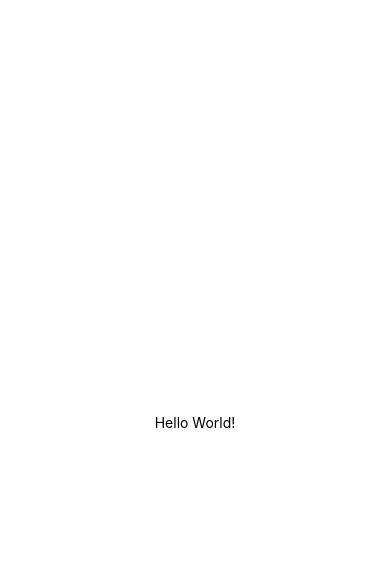
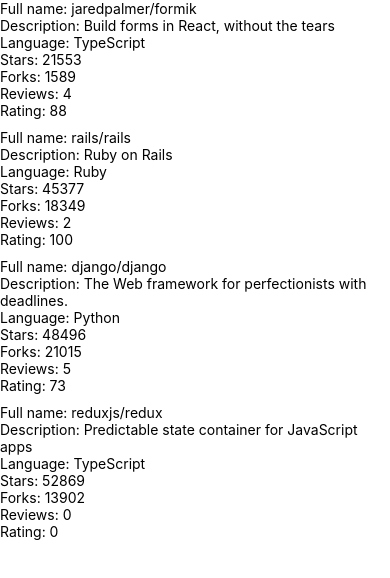
Before and after one commit to tveijola/rate-repository-app, a React Native app: screen / in a window 390 px wide. Shown: the top 578 px of the page. Built offline with nearby package versions, Linux system fonts and the light colour scheme.

Commit message:
implemented first version of Repository List

```diff
--- a/App.js
+++ b/App.js
@@ -1,21 +1,8 @@
-import { StatusBar } from 'expo-status-bar';
 import React from 'react';
-import { StyleSheet, Text, View } from 'react-native';
+import Main from './src/components/Main';
 
-export default function App() {
-  return (
-    <View style={styles.container}>
-      <Text>Hello World!</Text>
-      <StatusBar style="auto" />
-    </View>
-  );
-}
+const App = () => {
+  return <Main />;
+};
 
-const styles = StyleSheet.create({
-  container: {
-    flex: 1,
-    backgroundColor: '#fff',
-    alignItems: 'center',
-    justifyContent: 'center',
-  },
-});
+export default App;
--- /dev/null
+++ b/src/components/Main.jsx
@@ -0,0 +1,22 @@
+import React from 'react';
+import Constants from 'expo-constants';
+import { StyleSheet, View } from 'react-native';
+import RepositoryList from './RepositoryList';
+
+const styles = StyleSheet.create({
+  container: {
+    marginTop: Constants.statusBarHeight,
+    flexGrow: 1,
+    flexShrink: 1
+  }
+});
+
+const Main = () => {
+  return (
+    <View style={styles.container}>
+      <RepositoryList />
+    </View>
+  );
+};
+
+export default Main;
--- /dev/null
+++ b/src/components/RepositoryItem.jsx
@@ -0,0 +1,18 @@
+import React from 'react';
+import { View, Text } from 'react-native';
+
+const RepositoryItem = ({ repository }) => {
+  return (
+    <View>
+      <Text>{`Full name: ${repository.fullName}`}</Text>
+      <Text>{`Description: ${repository.description}`}</Text>
+      <Text>{`Language: ${repository.language}`}</Text>
+      <Text>{`Stars: ${repository.stargazersCount}`}</Text>
+      <Text>{`Forks: ${repository.forksCount}`}</Text>
+      <Text>{`Reviews: ${repository.reviewCount}`}</Text>
+      <Text>{`Rating: ${repository.ratingAverage}`}</Text>
+    </View>
+  );
+};
+
+export default RepositoryItem;
--- /dev/null
+++ b/src/components/RepositoryList.jsx
@@ -0,0 +1,71 @@
+import React from 'react';
+import { FlatList, View, StyleSheet } from 'react-native';
+import RepositoryItem from './RepositoryItem';
+
+const styles = StyleSheet.create({
+  separator: {
+    height: 10,
+  },
+});
+
+const repositories = [
+  {
+    id: 'jaredpalmer.formik',
+    fullName: 'jaredpalmer/formik',
+    description: 'Build forms in React, without the tears',
+    language: 'TypeScript',
+    forksCount: 1589,
+    stargazersCount: 21553,
+    ratingAverage: 88,
+    reviewCount: 4,
+    ownerAvatarUrl: 'https://avatars2.githubusercontent.com/u/4060187?v=4',
+  },
+  {
+    id: 'rails.rails',
+    fullName: 'rails/rails',
+    description: 'Ruby on Rails',
+    language: 'Ruby',
+    forksCount: 18349,
+    stargazersCount: 45377,
+    ratingAverage: 100,
+    reviewCount: 2,
+    ownerAvatarUrl: 'https://avatars1.githubusercontent.com/u/4223?v=4',
+  },
+  {
+    id: 'django.django',
+    fullName: 'django/django',
+    description: 'The Web framework for perfectionists with deadlines.',
+    language: 'Python',
+    forksCount: 21015,
+    stargazersCount: 48496,
+    ratingAverage: 73,
+    reviewCount: 5,
+    ownerAvatarUrl: 'https://avatars2.githubusercontent.com/u/27804?v=4',
+  },
+  {
+    id: 'reduxjs.redux',
+    fullName: 'reduxjs/redux',
+    description: 'Predictable state container for JavaScript apps',
+    language: 'TypeScript',
+    forksCount: 13902,
+    stargazersCount: 52869,
+    ratingAverage: 0,
+    reviewCount: 0,
+    ownerAvatarUrl: 'https://avatars3.githubusercontent.com/u/13142323?v=4',
+  },
+];
+
+const ItemSeparator = () => <View style={styles.separator} />;
+
+const RepositoryList = () => {
+  return (
+    <FlatList
+      data={repositories}
+      ItemSeparatorComponent={ItemSeparator}
+      renderItem={({ item }) => <RepositoryItem repository={item} />}
+      keyExtractor={item => item.id}
+    />
+  );
+};
+
+export default RepositoryList;
```
